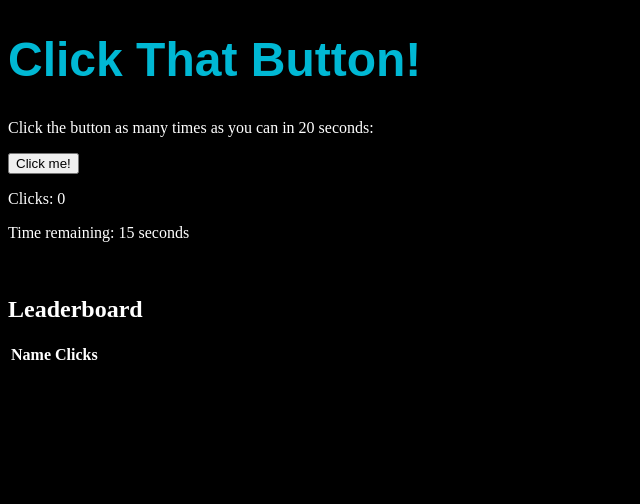
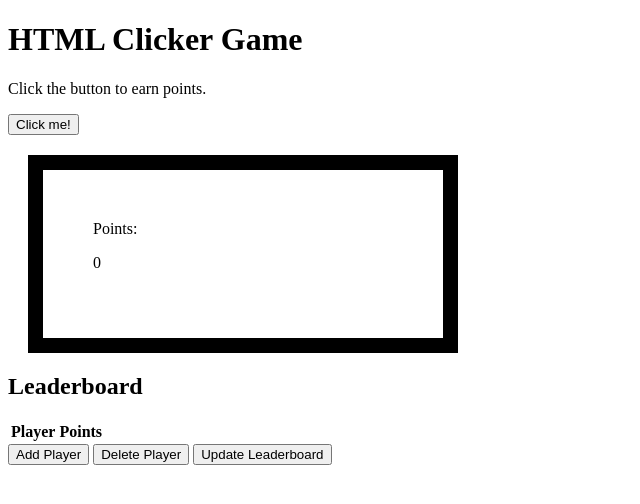
Before and after one commit to TrollAndHack/ClickerGame, a plain HTML site: page index.html in a window 1280 px wide. Shown: the whole page, without its empty margins (0-640 px from the left). Drawn offline with Linux system fonts and the light colour scheme.

Commit message:
Totally revamped

```diff
--- a/index.html
+++ b/index.html
@@ -1,70 +1,83 @@
-<!DOCTYPE html>
+<!doctype html>
 <html>
 <head>
-  <title>Click That Button!</title>
-  <style>
-    body {
-      background-color: black;
-      color: white;
-    }
-    h1 {
-      font-family: 'Cursive', sans-serif;
-      font-size: 48px;
-      color: #00b8d4;
-    }
-  </style>
+  <title>Clicker Game</title>
 </head>
 <body>
-  <h1>Click That Button!</h1>
-  <p>Click the button as many times as you can in 20 seconds:</p>
-  <button id="click-button">Click me!</button>
-  <p>Clicks: <span id="click-count">0</span></p>
-  <p>Time remaining: <span id="time-remaining">20</span> seconds</p>
-  <br>
+    <style>
+        div {
+            width: 300px;
+            border: 15px solid rgb(0, 0, 0);
+            padding: 50px;
+            margin: 20px;
+          }
+    </style>
+  <h1>HTML Clicker Game</h1>
+  <p>Click the button to earn points.</p>
+  <button onclick="earnPoints()">Click me!</button>
+  <script>
+    let points = 0;
+    let players = [];
+    let scores = [];
+
+    function earnPoints() {
+      points++;
+      document.getElementById("points").innerHTML = points;
+    }
+
+    function addPlayer() {
+      let playerName = prompt("Enter your name:");
+      players.push(playerName);
+      scores[playerName] = 0;
+    }
+
+    function deletePlayer() {
+      let playerName = prompt("Enter the name of the player to delete:");
+      let playerIndex = players.indexOf(playerName);
+      if (playerIndex >= 0) {
+        players.splice(playerIndex, 1);
+        delete scores[playerName];
+      }
+    }
+
+    function updateLeaderboard() {
+      // Clear the current leaderboard
+      let leaderboard = document.getElementById("leaderboard");
+      while (leaderboard.hasChildNodes()) {
+        leaderboard.removeChild(leaderboard.lastChild);
+      }
+
+      // Sort the players array in descending order by their scores
+      players.sort((a, b) => scores[b] - scores[a]);
+
+      // Populate the leaderboard with the current players and their scores
+      for (let i = 0; i < players.length; i++) {
+        let player = players[i];
+        let score = scores[player];
+
+        let row = document.createElement("tr");
+        let playerCell = document.createElement("td");
+        playerCell.appendChild(document.createTextNode(player));
+        row.appendChild(playerCell);
+
+        let scoreCell = document.createElement("td");
+        scoreCell.appendChild(document.createTextNode(score));
+        row.appendChild(scoreCell);
+
+        leaderboard.appendChild(row);
+      }
+    }
+  </script>
+  <div>Points: <p id="points">0</p></div>
   <h2>Leaderboard</h2>
   <table id="leaderboard">
     <tr>
-      <th>Name</th>
-      <th>Clicks</th>
+      <th>Player</th>
+      <th>Points</th>
     </tr>
   </table>
-
-  <script>
-    // Set up variables
-    const clickButton = document.getElementById("click-button");
-    const clickCountSpan = document.getElementById("click-count");
-    const timeRemainingSpan = document.getElementById("time-remaining");
-    const leaderboardTable = document.getElementById("leaderboard");
-    let clicks = 0;
-    let timeRemaining = 20;
-    let timer;
-
-    // Update the click count and time remaining when the button is clicked
-    clickButton.addEventListener("click", () => {
-      clicks++;
-      clickCountSpan.textContent = clicks;
-    });
-
-    // Start the timer
-    timer = setInterval(() => {
-      timeRemaining--;
-      timeRemainingSpan.textContent = timeRemaining;
-      if (timeRemaining <= 0) {
-        clearInterval(timer);
-        clickButton.disabled = true;
-        addToLeaderboard();
-      }
-    }, 1000); // 1000 milliseconds = 1 second
-
-    // Add the player's score to the leaderboard
-    function addToLeaderboard() {
-      let name = prompt("Enter your name:");
-      let row = leaderboardTable.insertRow(-1); // Add a new row to the end of the table
-      let nameCell = row.insertCell(0);
-      let clicksCell = row.insertCell(1);
-      nameCell.innerHTML = name;
-      clicksCell.innerHTML = clicks;
-    }
-  </script>
+  <button onclick="addPlayer()">Add Player</button>
+  <button onclick="deletePlayer()">Delete Player</button>
+  <button onclick="updateLeaderboard()">Update Leaderboard</button>
 </body>
 </html>
```
